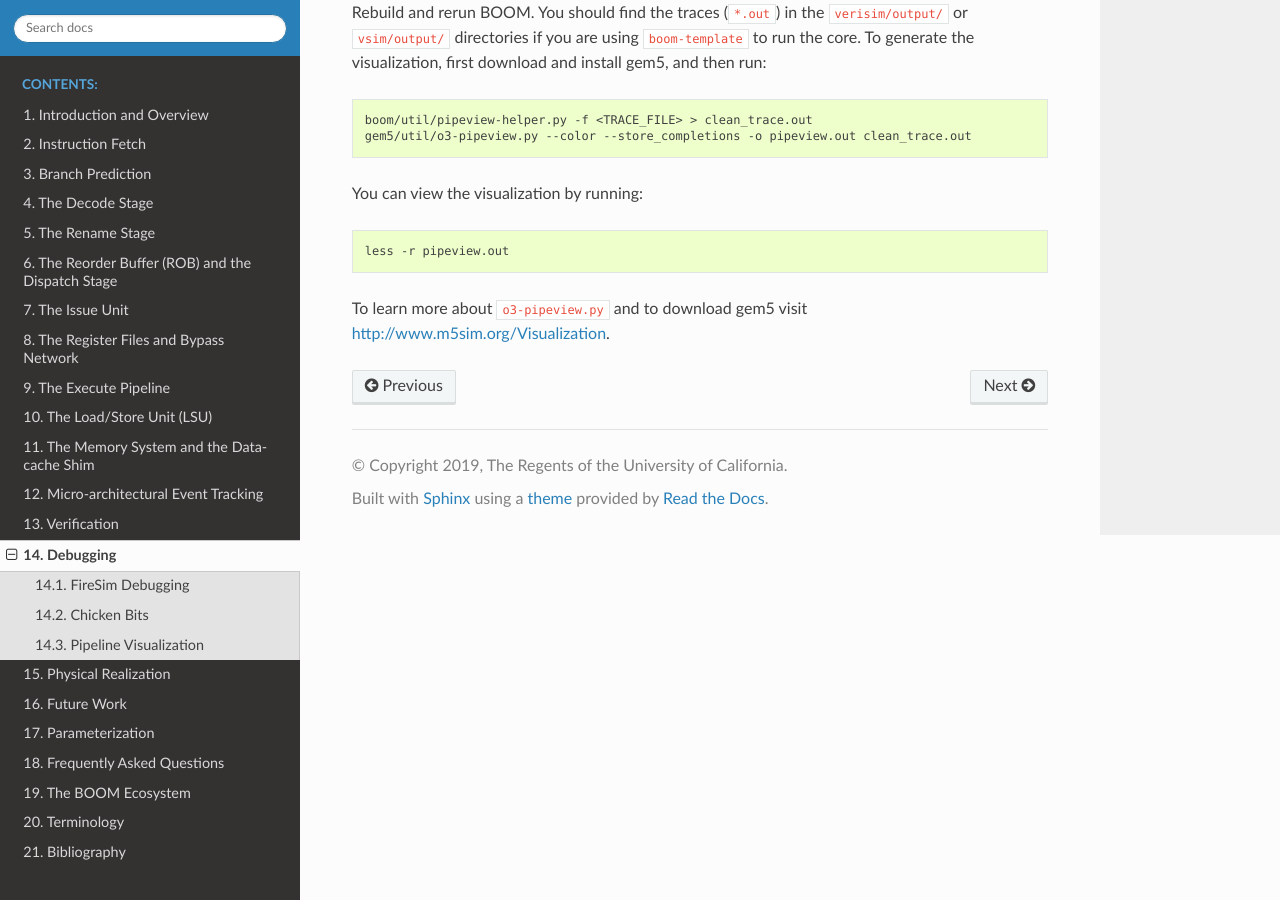
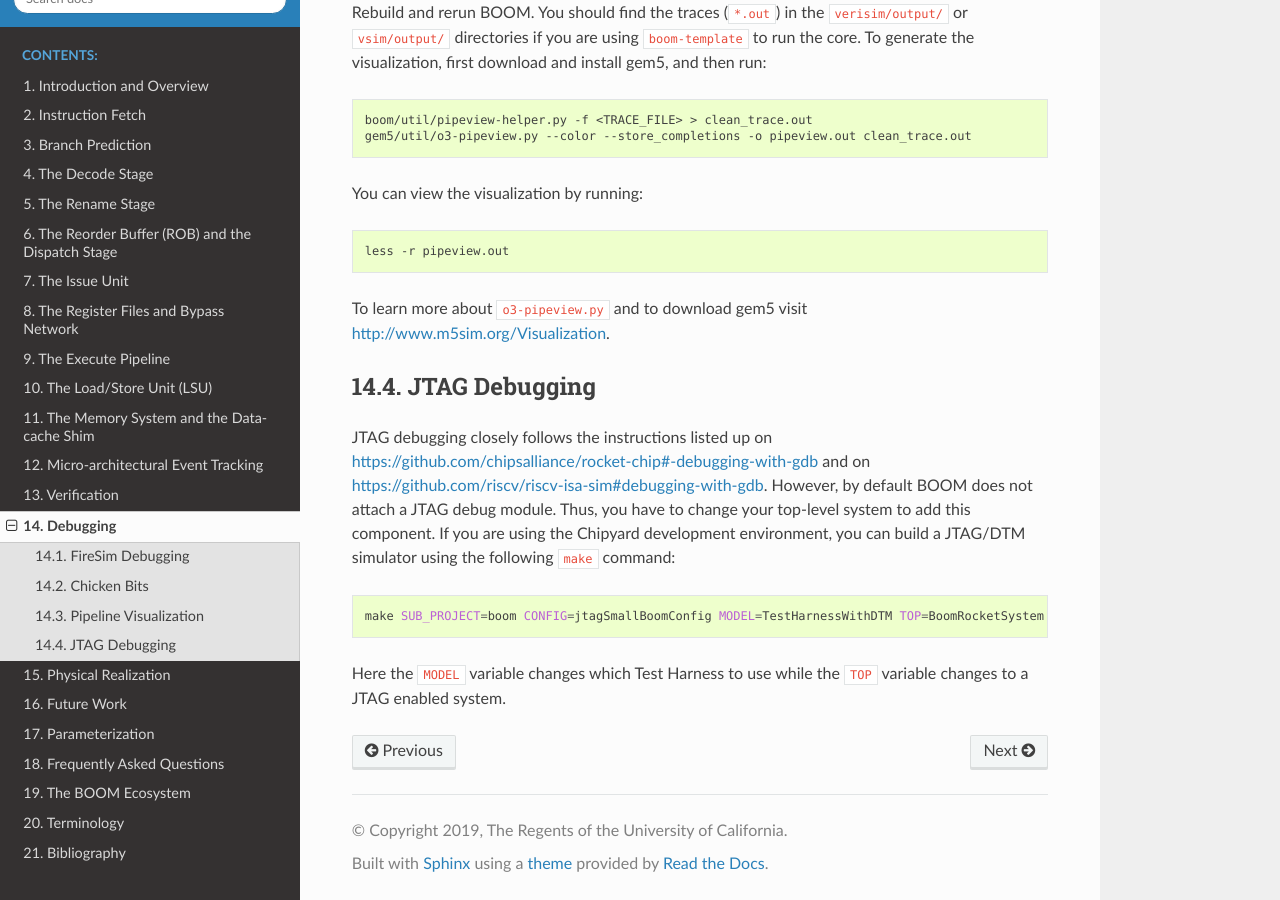
Before and after one commit to riscv-boom/riscv-boom, a Sphinx documentation site: the page built from docs/sections/debugging.rst, in a window 1280 px wide and 900 px high, scrolled down 1469 px. Built offline with Sphinx 7.4.7 and the Read the Docs theme 2.0.0, drawn with Linux system fonts in a browser that asks for light colours.

```diff
--- a/docs/sections/debugging.rst
+++ b/docs/sections/debugging.rst
@@ -11,6 +11,7 @@
 
 Chicken Bits
 ------------
+
 BOOM supports a chicken-bit to delay all instructions from issue until the
 pipeline clears. This effectively turns BOOM into a unpipelined in-order
 core. The chicken bit is controlled by the third bit of the CSR at 0x7c1.
@@ -88,3 +89,17 @@
 
 To learn more about :code:`o3-pipeview.py` and to download gem5 visit
 http://www.m5sim.org/Visualization.
+
+JTAG Debugging
+--------------
+
+JTAG debugging closely follows the instructions listed up on https://github.com/chipsalliance/rocket-chip#-debugging-with-gdb
+and on https://github.com/riscv/riscv-isa-sim#debugging-with-gdb. However, by default BOOM does not attach a JTAG debug module.
+Thus, you have to change your top-level system to add this component. If you are using the Chipyard development environment,
+you can build a JTAG/DTM simulator using the following :code:`make` command:
+
+.. code-block:: bash
+
+    make SUB_PROJECT=boom CONFIG=jtagSmallBoomConfig MODEL=TestHarnessWithDTM TOP=BoomRocketSystem
+
+Here the :code:`MODEL` variable changes which Test Harness to use while the :code:`TOP` variable changes to a JTAG enabled system.
```
Also changed, not shown: 3 other files.
